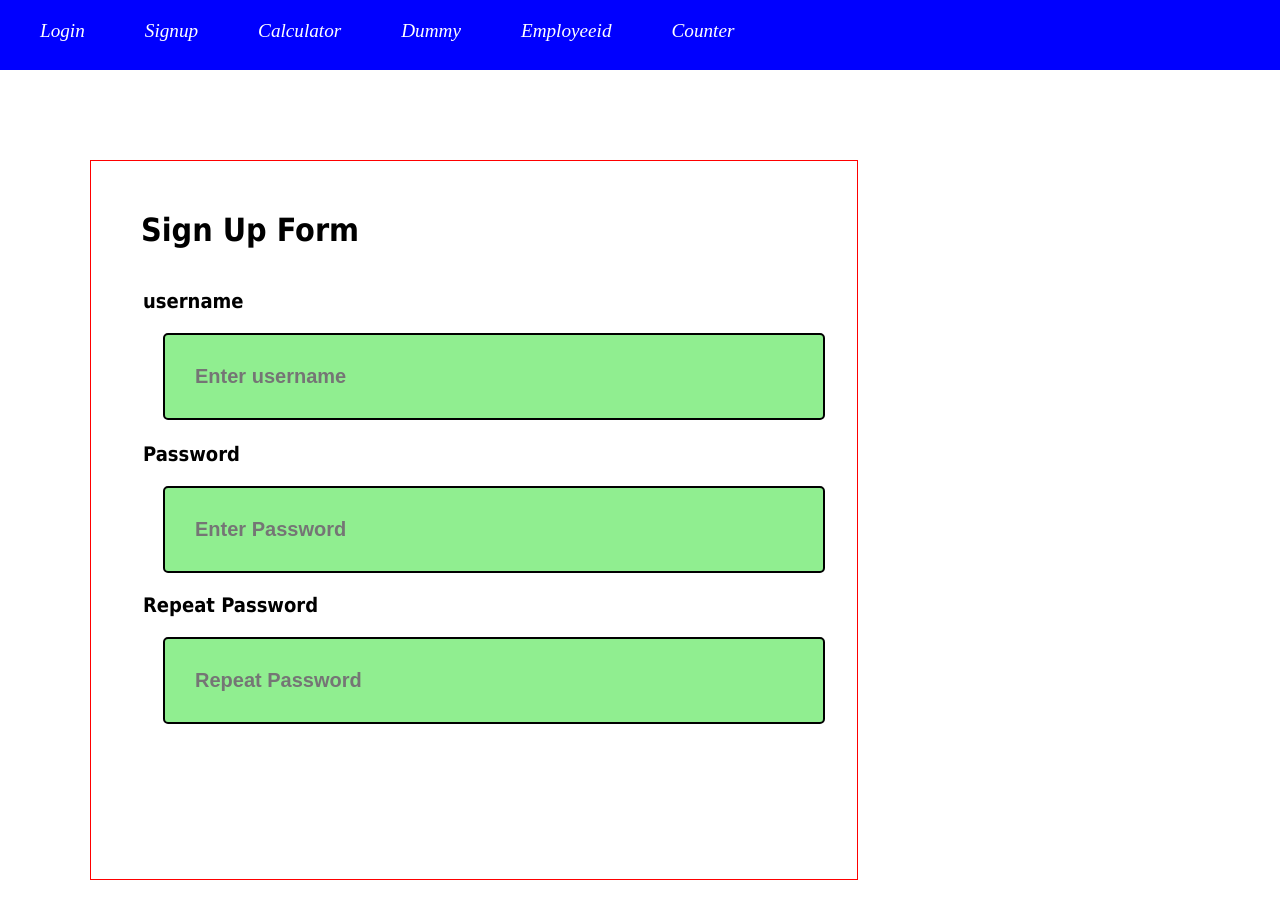
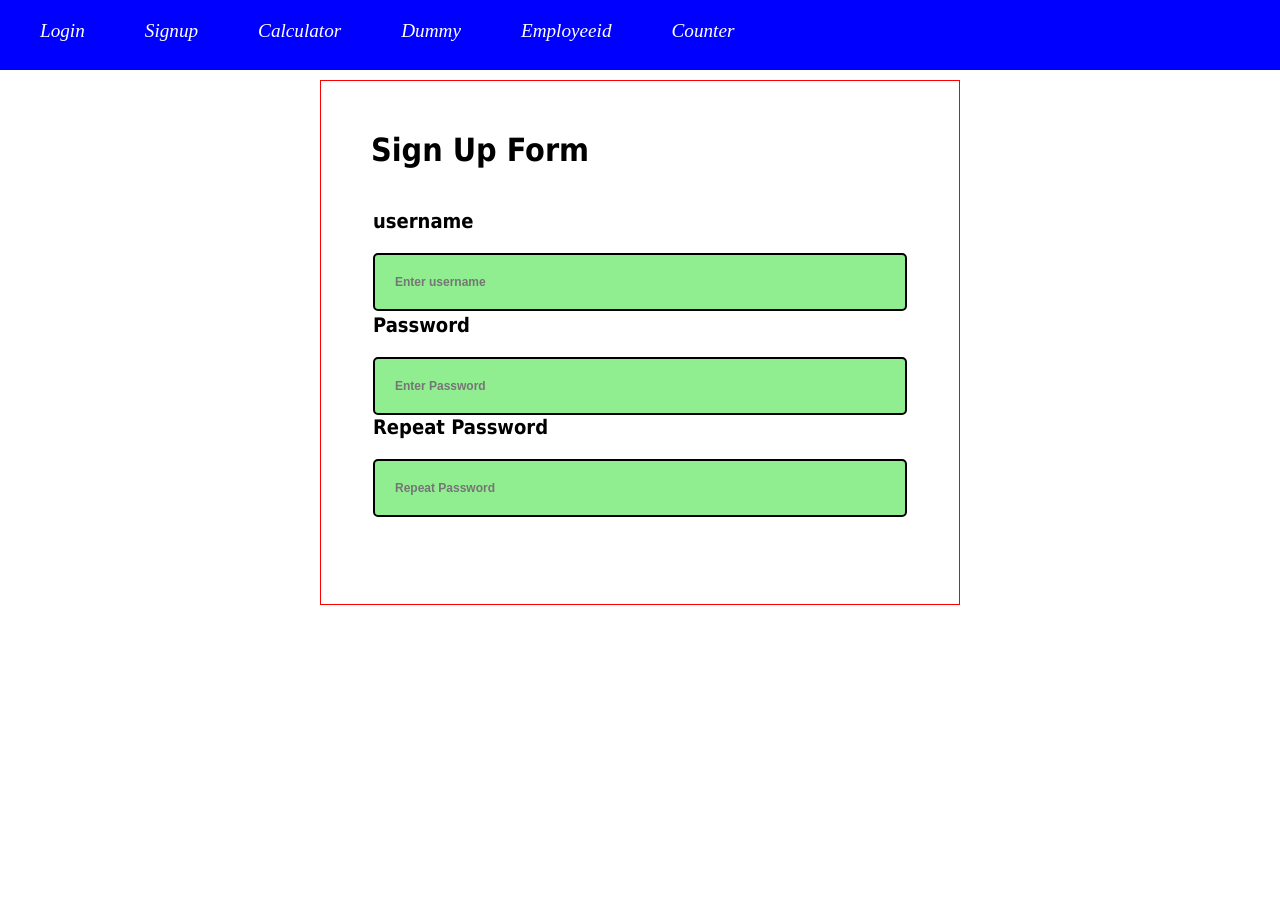
Before and after one commit to venkatesh2001A/react-q6trt7, a React (Create React App) app: page /Signup in a window 1280 px wide. Shown: the top 918 px of the page. After the commit the page ends 800 px from the top, so only its background shows below. Built offline with nearby package versions, Linux system fonts and the light colour scheme.

Commit message:
2 files modified

```diff
--- a/src/css/login.css
+++ b/src/css/login.css
@@ -13,7 +13,7 @@ div .login-form {
   width: 400px;
   top: 50%;
   left: 30%;
-  background-color: #0000ff96;
+  background-color: powderblue;
   margin: auto;
   /* transform: translate(-50%, -50%); */
   /* position: absolute; */
--- a/src/css/signup.css
+++ b/src/css/signup.css
@@ -1,5 +1,6 @@
 form.Signup {
   font-family: 'Se', Tahoma, Geneva, Verdana, sans-serif;
+  margin: 10px 0;
 }
 
 /* * {
@@ -9,18 +10,18 @@ form.Signup {
 
 .Signup .formContainer {
   border: 1px solid red;
-  height: 90vh;
+  height: 525px;
   padding: 50px;
-  margin: 90px;
-  width: 60%;
+  margin: 0 auto;
+  width: 50%;
 }
 
 .Signup input[type='text'],
 .Signup input[type='password'] {
   width: 100%;
-  font-size: 20px;
-  padding: 30px;
-  margin: 20px;
+  font-size: 12px;
+  padding: 20px;
+  /* margin: 20px; */
   /* display: inline-block; */
   /* border: border; */
   background: lightgreen;
```
